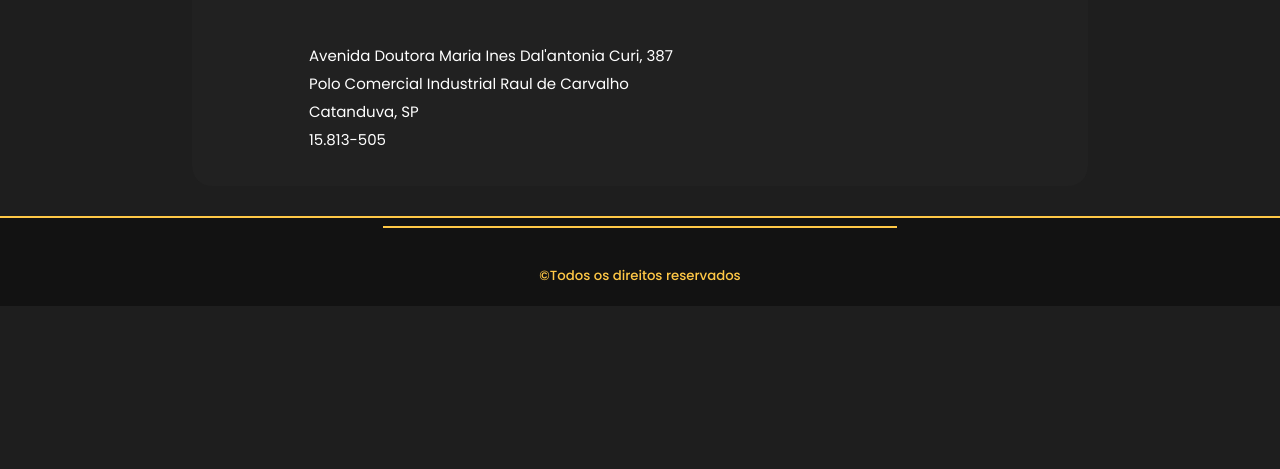
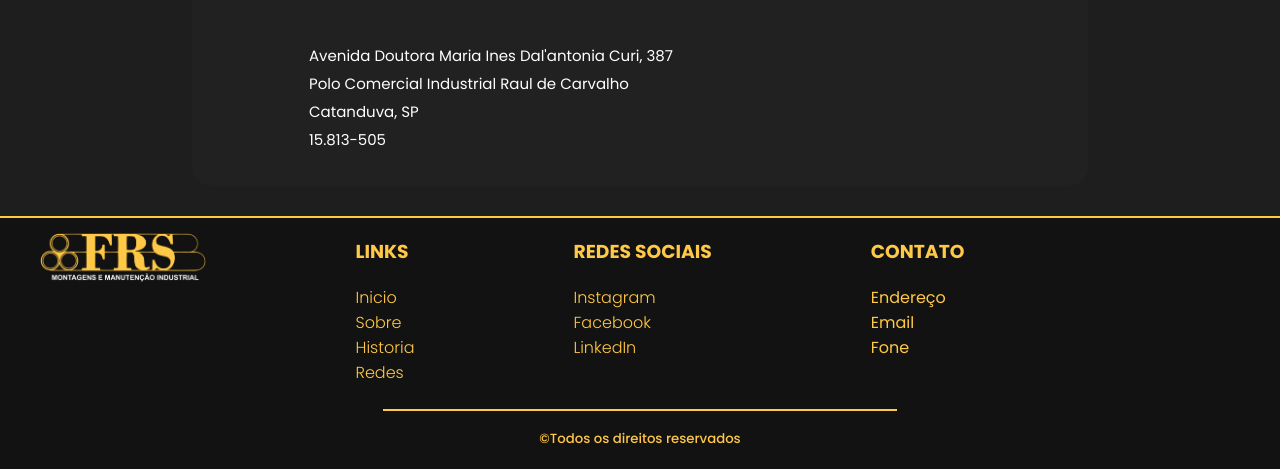
Before and after one commit to iguulima/FRS-Project, a plain HTML site: page index.html in a window 1280 px wide. Shown: the part 2585-3054 px from the top of the page. Before the commit the page ends 2891 px from the top, so only its background shows below. Drawn offline with Linux system fonts and the light colour scheme.

Commit message:
0.1.6 - Rodape

```diff
--- a/index.html
+++ b/index.html
@@ -111,7 +111,43 @@
 
 
             <footer class="rodape">
+                <img src="/images/logo-semfundo.png" class="rodape-logo">
+                <div class="rodape-conteudo">
 
+                    <div class="rodape-links">
+                        <ul>
+                            <h3>LINKS</h3>
+                            <li><a href=>Inicio</a></li>
+                            <li><a href=>Sobre</a></li>
+                            <li><a href=>Historia</a></li>
+                            <li><a href=>Redes</a></li>
+                        </ul>
+                    </div>
+
+                    <div class="rodape-social">
+                        <ul>
+                            <h3>REDES SOCIAIS</h3>
+                            <a href="">
+                                <li>Instagram</li>
+                            </a>
+                            <a href="">
+                                <li>Facebook</li>
+                            </a>
+                            <a href="">
+                                <li>LinkedIn</li>
+                            </a>
+                        </ul>
+                    </div>
+
+                    <div class="rodape-contato">
+                        <ul>
+                            <h3>CONTATO</h3>
+                            <li>Endereço</li>
+                            <li>Email</li>
+                            <li>Fone</li>
+                        </ul>
+                    </div>
+                </div>
                 <hr color="#ffc846" width="40%">
                 <h5>&copy;Todos os direitos reservados</h5>
             </footer>
--- a/style.css
+++ b/style.css
@@ -291,6 +291,67 @@ header img{
     width: 100%;
     clear: both;
 }
+.rodape-logo{
+    width: 13vw;
+    max-width: 200px;
+    margin-left: 40px;
+    margin-top: 15px;
+    float: left;
+    position: absolute;
+
+}
+
+
+.rodape-conteudo {
+    display: flex;
+    justify-content:space-around ;
+    margin: 0 auto ;
+    width: 60vw;
+
+}
+
+.rodape-links, .rodape-contato, .rodape-social{
+    margin:0 auto;
+    list-style-type: none;
+    color:var(--cor-amarelo);
+
+}
+
+.rodape-links h3, .rodape-contato h3, .rodape-social h3{
+    color:var(--cor-amarelo);
+    margin:0 0 20 0;
+}
+
+.rodape-links li, .rodape-contato li, .rodape-social li{
+    list-style: none;
+}
+.rodape-links a, .rodape-contato a, .rodape-social a{
+    text-decoration: none;
+    color:var(--cor-amarelo);
+    font-weight: 350;
+}
+
+.rodape-links a:hover{
+    text-decoration: underline;
+    color:var(--cor-amarelo-escuro)
+}
+
+
+
+
+
+
+
+
+
+
+
+
+
+
+
+
+
 
 
 
@@ -299,6 +360,6 @@ header img{
     text-align: center;
     font-weight: 500;
     margin:0px;
-    padding: 30px 0px 20px 0px;
+    padding: 10px 0px 20px 0px;
 }
 /* -------------------------------  Fim Rodape -------------------------------*/
```
Also changed, not shown: 1 other file.
